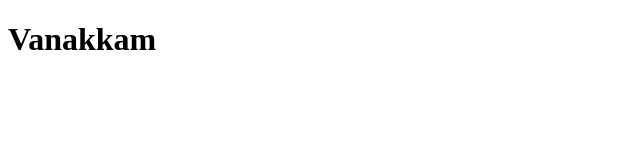
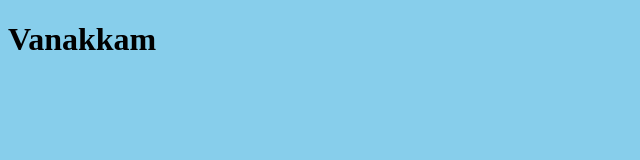
Before and after one commit to IamRash-7/Photography-VanillaJS, a plain HTML site: page index.html in a window 1280 px wide. Shown: the whole page, without its empty margins (0-640 px from the left). Drawn offline with Linux system fonts and the light colour scheme.

Commit message:
css added

```diff
--- a/index.html
+++ b/index.html
@@ -2,6 +2,7 @@
 <html>
 <head>
 	<title>Practice1</title>
+	<link rel="stylesheet" href="styles.css">
 </head>
 <body>
 	<h1>Vanakkam</h1>
--- /dev/null
+++ b/styles.css
@@ -0,0 +1,3 @@
+body{
+	background-color: skyblue;
+}
```
